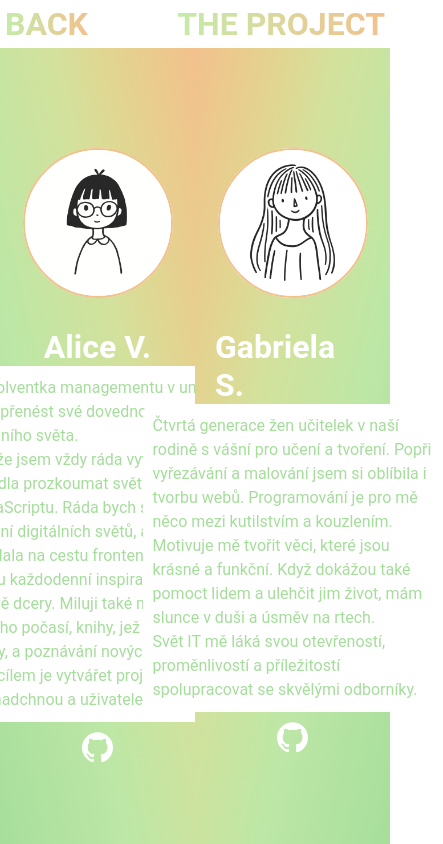
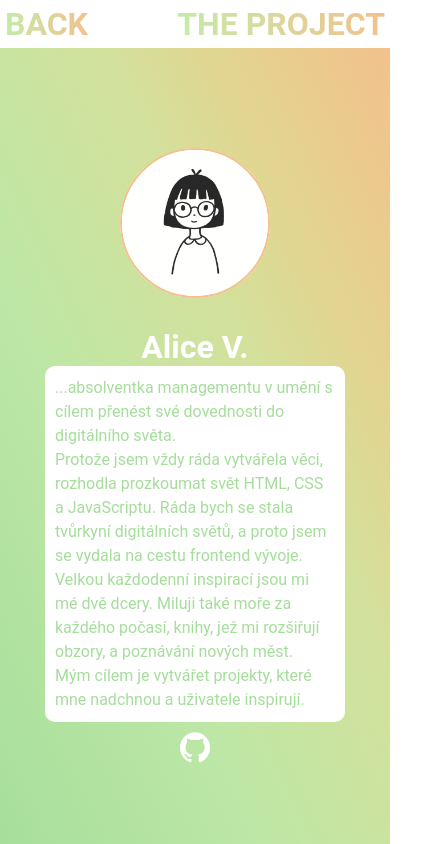
Before and after one commit to alice-ves/o-projektu, a plain HTML site: page about-us.html in a window 390 px wide. Shown: the top 844 px of the page, 443 px wide, since content can reach past the window. Drawn offline with Linux system fonts and the light colour scheme.

Commit message:
pridani media queries

```diff
--- a/style.css
+++ b/style.css
@@ -168,3 +168,27 @@ html {
   margin: 10px;
 
 }
+
+
+
+
+@media (max-width: 768px) {
+
+  .container-aboutUs__profiles,
+  .container-project__profiles {
+    flex-direction: column;
+
+  }
+
+  .alice-profile,
+  .projectQ1-profile {
+    width: 100%;
+  }
+
+  .gabriela-profile,
+  .projectQ2-profile {
+    width: 100%;
+    background-image: linear-gradient(to right bottom, #a5dd9b, #abe09e, #b1e2a0, #b7e4a3, #bde7a6, #c5e5a2, #cce39f, #d3e19c, #ddd994, #e5d18f, #ecc98d, #f2c18d);
+  }
+}
+}
```
